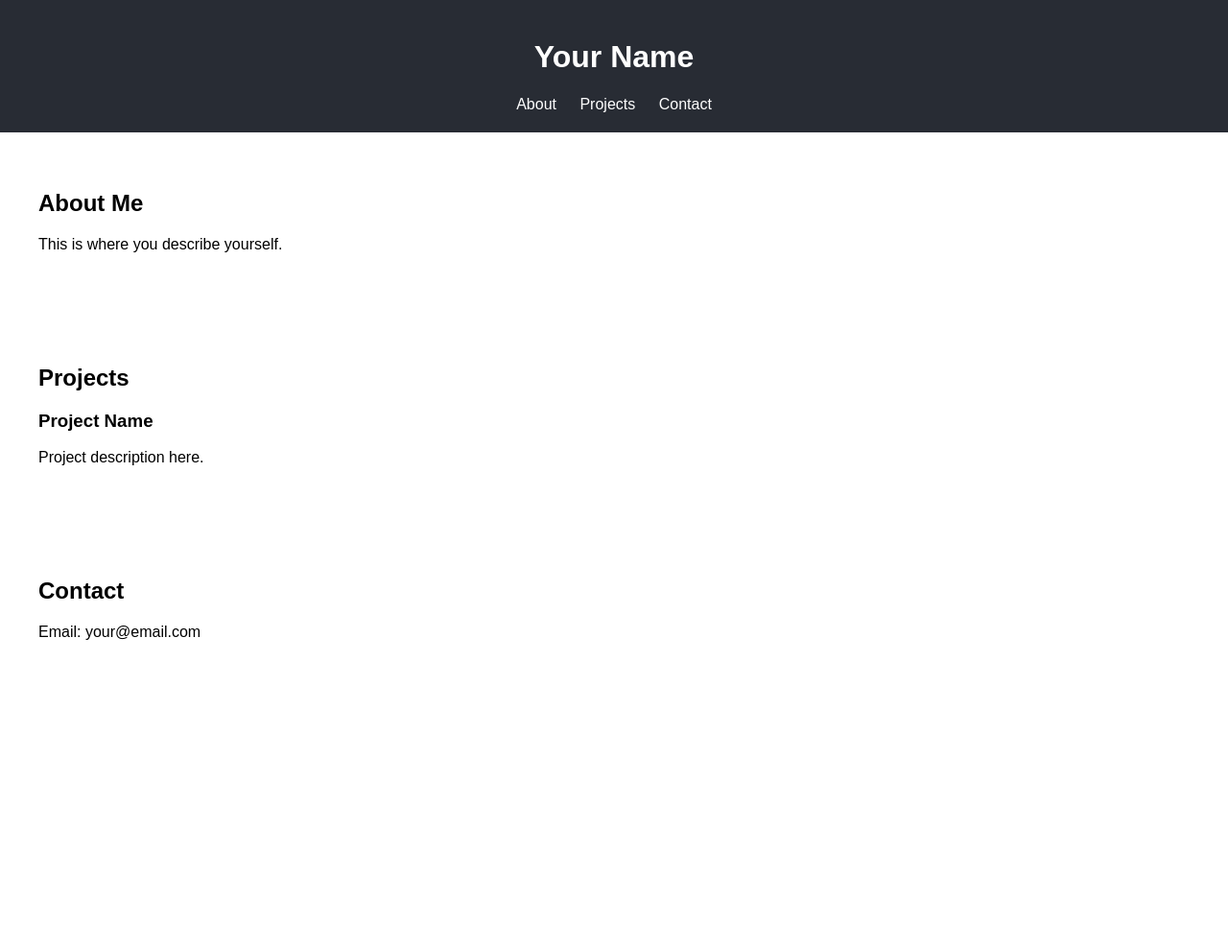
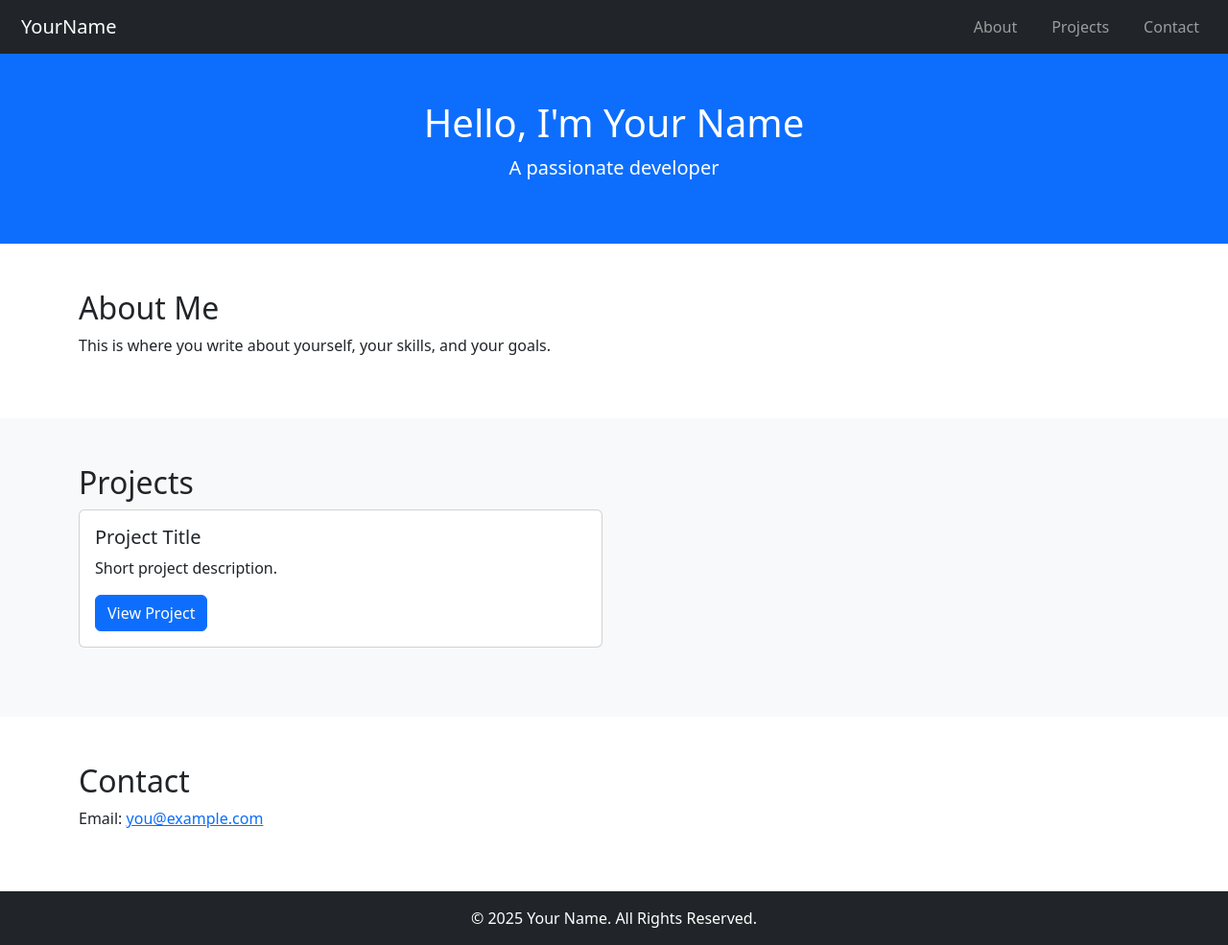
Before and after one commit to Guntoju-Shiva/Guntojushivashanker.github.io, a plain HTML site: page index.html in a window 1280 px wide. Shown: the whole page at 96% size. Before the commit the page ends 800 px from the top, so only its background shows below. Drawn offline with nearby package versions, Linux system fonts and the light colour scheme.

Commit message:
Update index.html

```diff
--- a/index.html
+++ b/index.html
@@ -3,37 +3,70 @@
 <head>
   <meta charset="UTF-8" />
   <meta name="viewport" content="width=device-width, initial-scale=1.0"/>
-  <title>My Portfolio</title>
+  <title>Your Name | Portfolio</title>
   <link rel="stylesheet" href="style.css" />
+  <link href="https://cdn.jsdelivr.net/npm/bootstrap@5.3.0/dist/css/bootstrap.min.css" rel="stylesheet">
 </head>
 <body>
 
-  <header>
-    <h1>Your Name</h1>
-    <nav>
-      <a href="#about">About</a>
-      <a href="#projects">Projects</a>
-      <a href="#contact">Contact</a>
-    </nav>
+  <!-- Navbar -->
+  <nav class="navbar navbar-expand-lg navbar-dark bg-dark sticky-top">
+    <div class="container-fluid">
+      <a class="navbar-brand" href="#">YourName</a>
+      <button class="navbar-toggler" type="button" data-bs-toggle="collapse" data-bs-target="#navbarNav">
+        <span class="navbar-toggler-icon"></span>
+      </button>
+      <div class="collapse navbar-collapse" id="navbarNav">
+        <ul class="navbar-nav ms-auto">
+          <li class="nav-item"><a class="nav-link" href="#about">About</a></li>
+          <li class="nav-item"><a class="nav-link" href="#projects">Projects</a></li>
+          <li class="nav-item"><a class="nav-link" href="#contact">Contact</a></li>
+        </ul>
+      </div>
+    </div>
+  </nav>
+
+  <!-- Hero -->
+  <header class="bg-primary text-white text-center py-5">
+    <h1>Hello, I'm Your Name</h1>
+    <p class="lead">A passionate developer</p>
   </header>
 
-  <section id="about">
+  <!-- About -->
+  <section id="about" class="container py-5">
     <h2>About Me</h2>
-    <p>This is where you describe yourself.</p>
+    <p>This is where you write about yourself, your skills, and your goals.</p>
   </section>
 
-  <section id="projects">
-    <h2>Projects</h2>
-    <div class="project">
-      <h3>Project Name</h3>
-      <p>Project description here.</p>
+  <!-- Projects -->
+  <section id="projects" class="bg-light py-5">
+    <div class="container">
+      <h2>Projects</h2>
+      <div class="row">
+        <div class="col-md-6 mb-4">
+          <div class="card">
+            <div class="card-body">
+              <h5 class="card-title">Project Title</h5>
+              <p class="card-text">Short project description.</p>
+              <a href="#" class="btn btn-primary">View Project</a>
+            </div>
+          </div>
+        </div>
+        <!-- Add more projects here -->
+      </div>
     </div>
   </section>
 
-  <section id="contact">
+  <!-- Contact -->
+  <section id="contact" class="container py-5">
     <h2>Contact</h2>
-    <p>Email: your@email.com</p>
+    <p>Email: <a href="mailto:you@example.com">you@example.com</a></p>
   </section>
 
+  <footer class="bg-dark text-white text-center py-3">
+    &copy; 2025 Your Name. All Rights Reserved.
+  </footer>
+
+  <script src="https://cdn.jsdelivr.net/npm/bootstrap@5.3.0/dist/js/bootstrap.bundle.min.js"></script>
 </body>
 </html>
```
